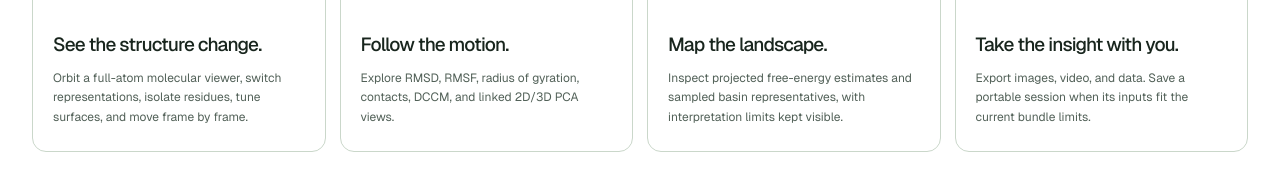
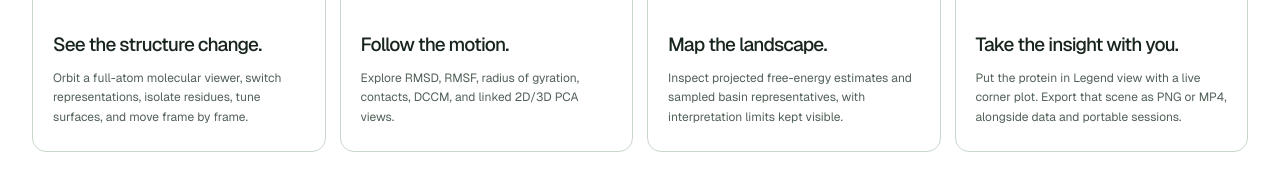
Before and after one commit to Eswar-mse/visualmd, a plain HTML site: page site/index.html in a window 1280 px wide. Shown: the part 2562-2740 px from the top of the page. Drawn offline with Linux system fonts and the light colour scheme; no server answers.

Commit message:
Highlight Legend view on launch site

```diff
--- a/site/index.html
+++ b/site/index.html
@@ -64,7 +64,7 @@
       <article class="feature-card feature-featured"><div class="feature-index">01 <span aria-hidden="true">↗</span></div><div class="feature-visual feature-molecule" aria-hidden="true"><span class="feature-orbit one"></span><span class="feature-orbit two"></span><span class="feature-center">✳</span><span class="feature-label a">ATOM DETAIL</span><span class="feature-label b">RESIDUE 184</span></div><div class="feature-copy"><h3>See the structure change.</h3><p>Orbit a full-atom molecular viewer, switch representations, isolate residues, tune surfaces, and move frame by frame.</p></div></article>
       <article class="feature-card"><div class="feature-index">02 <span aria-hidden="true">↗</span></div><div class="feature-visual feature-plot" aria-hidden="true"><span class="plot-grid"></span><svg viewBox="0 0 320 140" preserveAspectRatio="none"><defs><linearGradient id="plotStroke" x1="0" y1="0" x2="1" y2="1"><stop stop-color="#a7ff74"/><stop offset="1" stop-color="#a58cff"/></linearGradient></defs><path d="M5 105 C32 100 48 41 74 48 S106 121 130 75 S171 9 196 66 S232 126 253 55 S286 80 315 21" fill="none" stroke="url(#plotStroke)" stroke-width="3"/></svg><span class="plot-spark"></span></div><div class="feature-copy"><h3>Follow the motion.</h3><p>Explore RMSD, RMSF, radius of gyration, contacts, DCCM, and linked 2D/3D PCA views.</p></div></article>
       <article class="feature-card"><div class="feature-index">03 <span aria-hidden="true">↗</span></div><div class="feature-visual feature-landscape" aria-hidden="true"><span class="landscape-blob blob-one"></span><span class="landscape-blob blob-two"></span><span class="landscape-blob blob-three"></span><span class="landscape-cross">+</span><span class="landscape-axis">PC 01 <span>PC 02</span></span></div><div class="feature-copy"><h3>Map the landscape.</h3><p>Inspect projected free-energy estimates and sampled basin representatives, with interpretation limits kept visible.</p></div></article>
-      <article class="feature-card"><div class="feature-index">04 <span aria-hidden="true">↗</span></div><div class="feature-visual feature-export" aria-hidden="true"><span class="export-file file-one">.PNG</span><span class="export-file file-two">.MP4</span><span class="export-file file-three">.CSV</span><span class="export-star">✳</span></div><div class="feature-copy"><h3>Take the insight with you.</h3><p>Export images, video, and data. Save a portable session when its inputs fit the current bundle limits.</p></div></article>
+      <article class="feature-card"><div class="feature-index">04 <span aria-hidden="true">↗</span></div><div class="feature-visual feature-export" aria-hidden="true"><span class="export-file file-one">.PNG</span><span class="export-file file-two">.MP4</span><span class="export-file file-three">.CSV</span><span class="export-star">✳</span></div><div class="feature-copy"><h3>Take the insight with you.</h3><p>Put the protein in Legend view with a live corner plot. Export that scene as PNG or MP4, alongside data and portable sessions.</p></div></article>
     </div></div></section>
 
     <section id="workflow" class="workflow-section shell section-pad" aria-labelledby="workflow-title"><div class="section-head"><div><p class="section-kicker">03 / THE FLOW</p><h2 id="workflow-title">From raw coordinates<br><span>to a clearer story.</span></h2></div><p>One deliberate path through setup, analysis, and visual exploration.</p></div><div class="flow-grid"><article><span class="flow-number">01</span><div class="flow-icon">↥</div><h3>Open</h3><p>Bring a topology and trajectory, or start with the included real demo.</p></article><article><span class="flow-number">02</span><div class="flow-icon">⌁</div><h3>Prepare</h3><p>Choose selection, frame stride, alignment, reference, and residue numbering.</p></article><article><span class="flow-number">03</span><div class="flow-icon">◈</div><h3>Explore</h3><p>Scrub the structure while linked plots bring relevant frames into view.</p></article><article><span class="flow-number">04</span><div class="flow-icon">↗</div><h3>Share</h3><p>Export visuals and results, with preparation details available for review.</p></article></div></section>
```
